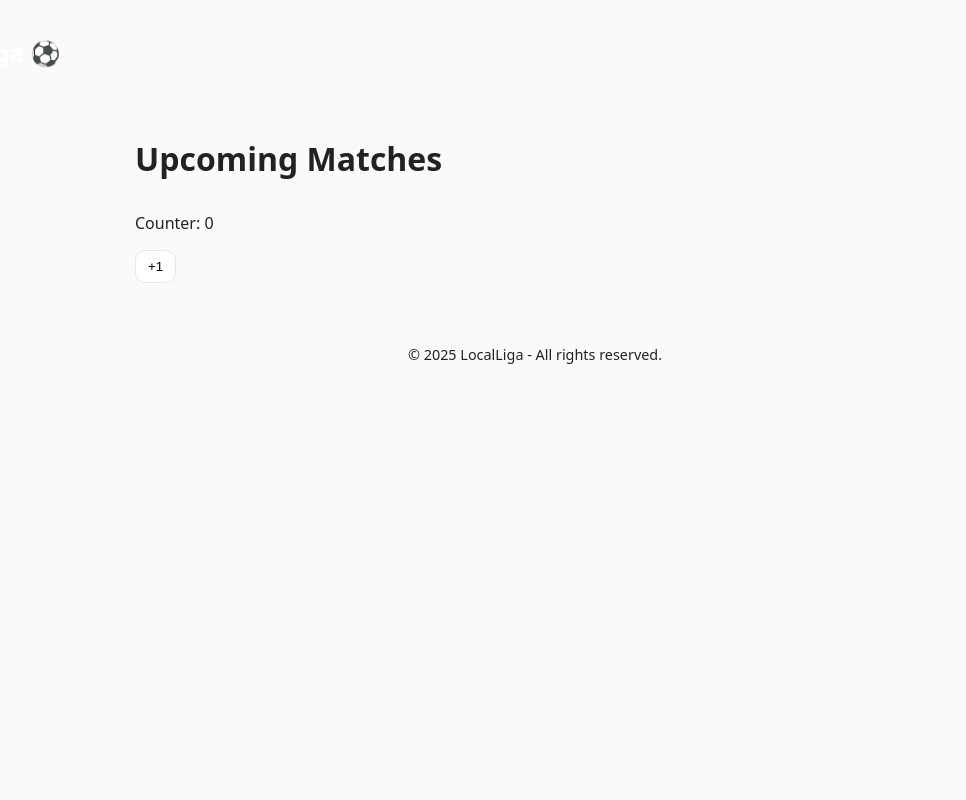
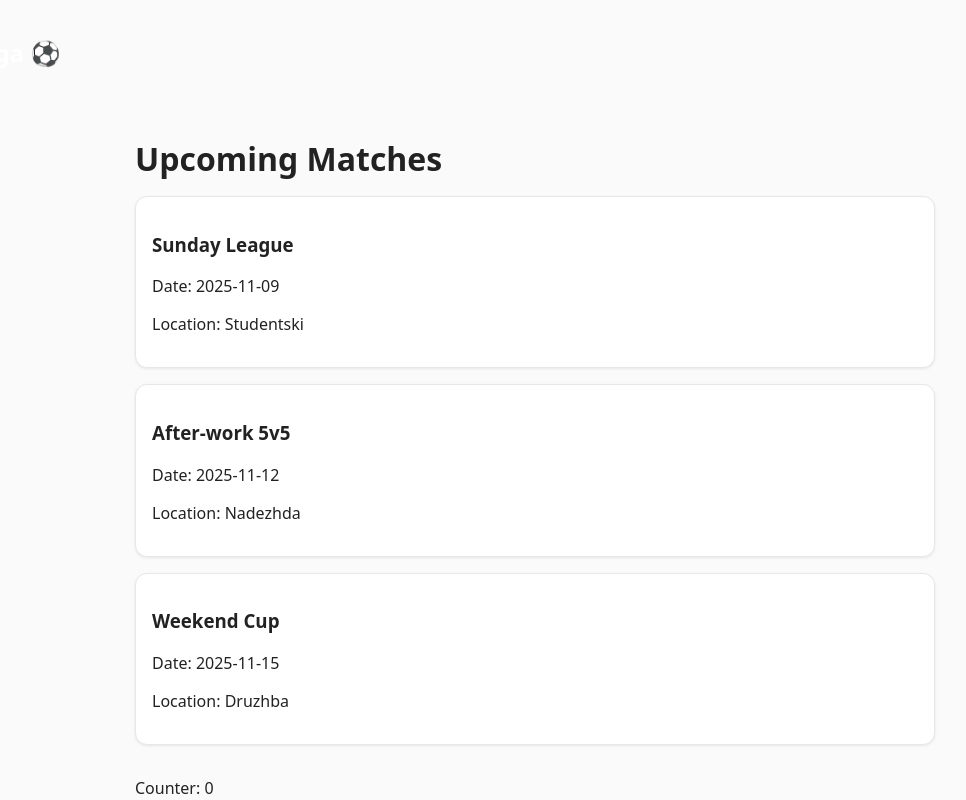
Before and after one commit to GeorgiApostolov/LocalLiga, a React (Vite) app: page / in a window 1280 px wide. Shown: the top 800 px of the page, without its empty margins (105-1071 px from the left). Built offline with nearby package versions, Linux system fonts and the light colour scheme.

Commit message:
render matches using MatchCard components

```diff
--- a/src/App.jsx
+++ b/src/App.jsx
@@ -31,12 +31,14 @@ function App() {
 
         <section>
           {matches.map((m) => {
-            <MatchCard
-              key={m.id}
-              title={m.title}
-              date={m.date}
-              location={m.location}
-            />;
+            return (
+              <MatchCard
+                key={m.id}
+                title={m.title}
+                date={m.date}
+                location={m.location}
+              />
+            );
           })}
         </section>
         <p>Counter: {count}</p>
```
